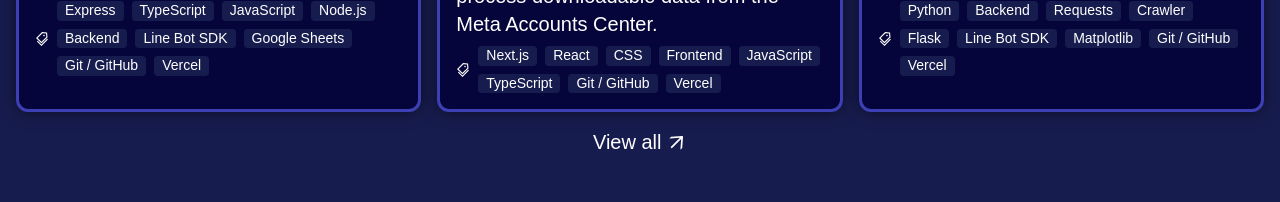
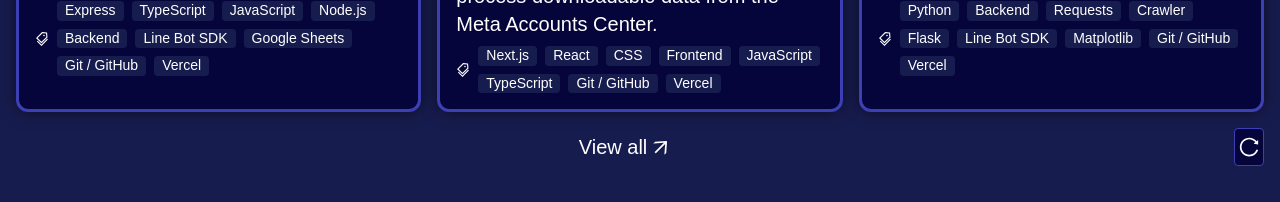
Before and after one commit to fanyuuu2006/fanyu, a Next.js app: page / in a window 1280 px wide. Shown: the part 2520-2722 px from the top of the page. Built offline with nearby package versions, Linux system fonts and the light colour scheme.

Commit message:
feature: 作品集換一批按鈕

```diff
--- a/src/components/Index/PortfolioSection/PortfolioSection.tsx
+++ b/src/components/Index/PortfolioSection/PortfolioSection.tsx
@@ -5,10 +5,11 @@ import { PortfolioItem } from "@/types/portfolio";
 import Link from "next/link";
 import { useEffect, useState } from "react";
 import { PortfolioLinkCard } from "./PortfolioLinkCard";
-import { ArrowRightOutlined } from "@ant-design/icons";
+import { ArrowRightOutlined, ReloadOutlined } from "@ant-design/icons";
 import { profile } from "../../../lib/profile";
+import { Tooltip } from "antd";
 
-type PortfolioContent = Record<"portfolio" | "viewMore", string>;
+type PortfolioContent = Record<"portfolio" | "viewMore" | "shuffle", string>;
 
 const getPortfolioContent = (language: LanguageOption): PortfolioContent =>
   ((
@@ -16,10 +17,12 @@ const getPortfolioContent = (language: LanguageOption): PortfolioContent =>
       chinese: {
         portfolio: "作品集",
         viewMore: "查看全部",
+        shuffle: "換一批",
       },
       english: {
         portfolio: "Portfolio",
         viewMore: "View all",
+        shuffle: "Shuffle",
       },
     } as LanguageContent<PortfolioContent>
   )[language]);
@@ -32,11 +35,15 @@ export const PortfolioSection = () => {
     []
   );
 
-  useEffect(() => {
+  const shufflePortfolio = () => {
     const shuffled = profile.portfolio
       .toSorted(() => Math.random() - 0.5)
       .slice(0, 3);
     setShuffledPortfolio(shuffled);
+  };
+
+  useEffect(() => {
+    shufflePortfolio();
   }, []);
 
   return (
@@ -48,10 +55,16 @@ export const PortfolioSection = () => {
             <PortfolioLinkCard key={item.title.english} item={item} />
           ))}
         </div>
-        <Link className="note" href="/portfolio">
-          {portfolioContent.viewMore}{" "}
-          <ArrowRightOutlined className="rotate-315" />
-        </Link>
+        <div className="w-full flex justify-between note items-center">
+          <span /> {/**分散對齊用*/}
+          <Link className="flex gap-1" href="/portfolio">
+            {portfolioContent.viewMore}
+            <ArrowRightOutlined className="rotate-315" />
+          </Link>
+          <button className="btn p-1 rounded-sm" onClick={shufflePortfolio}>
+            <Tooltip title={portfolioContent.shuffle}><ReloadOutlined /></Tooltip>
+          </button>
+        </div>
       </div>
     </section>
   );
```
